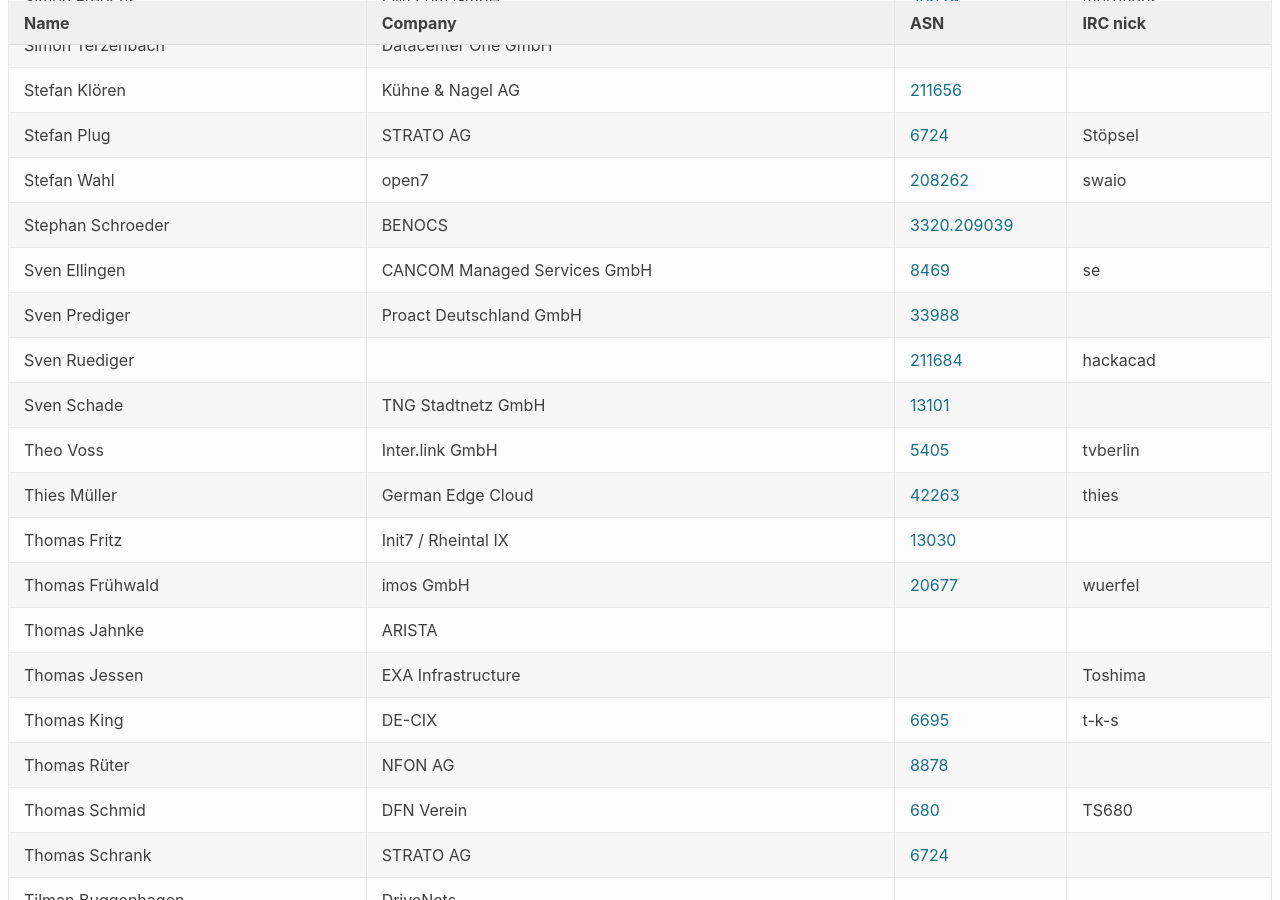
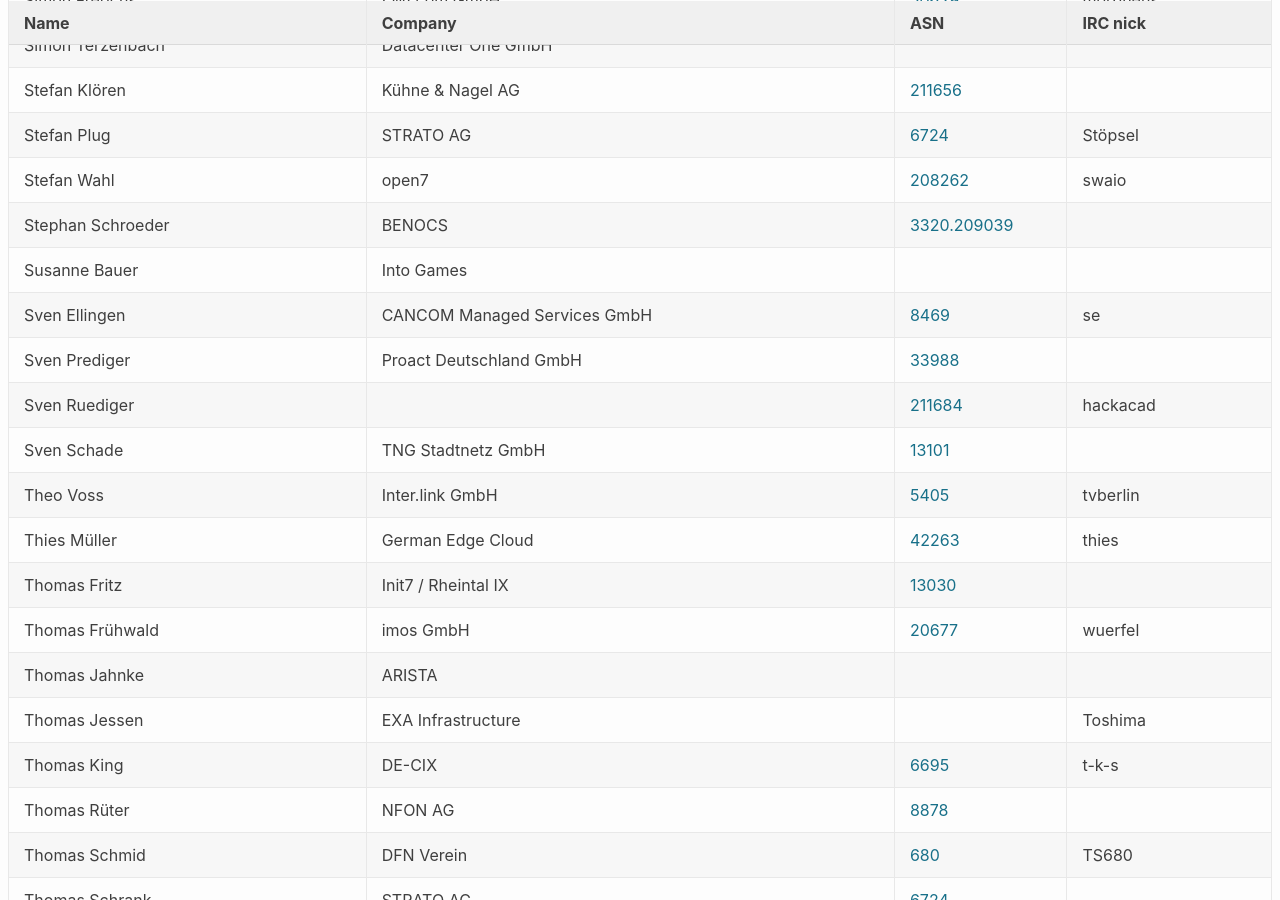
Before and after one commit to denog/pretix-attendeelist, a Jekyll site: the page built from denog14/index.md, in a window 1280 px wide and 900 px high, scrolled down 7219 px. Built offline with Jekyll 4.4.1, drawn with Linux system fonts in a browser that asks for light colours.

Commit message:
Latest data: Sat Oct 15 16:37:49 UTC 2022

```diff
--- a/_data/attendees_denog14_onsite.json
+++ b/_data/attendees_denog14_onsite.json
@@ -972,6 +972,12 @@
     "asn": "3320.209039"
   },
   {
+    "name": "Susanne Bauer",
+    "company": "Into Games",
+    "irc": null,
+    "asn": null
+  },
+  {
     "name": "Sven Ellingen",
     "company": "CANCOM Managed Services GmbH",
     "irc": "se",
```
